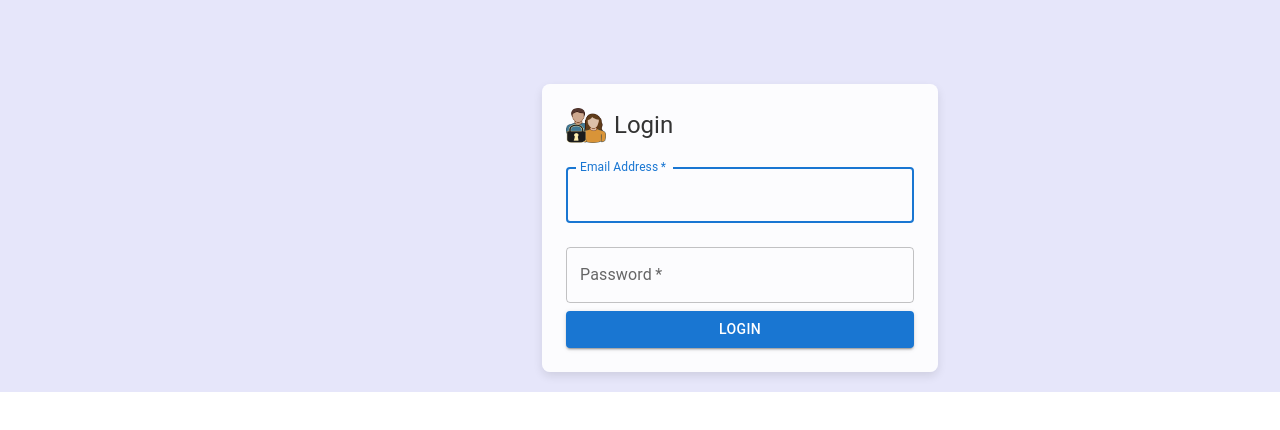
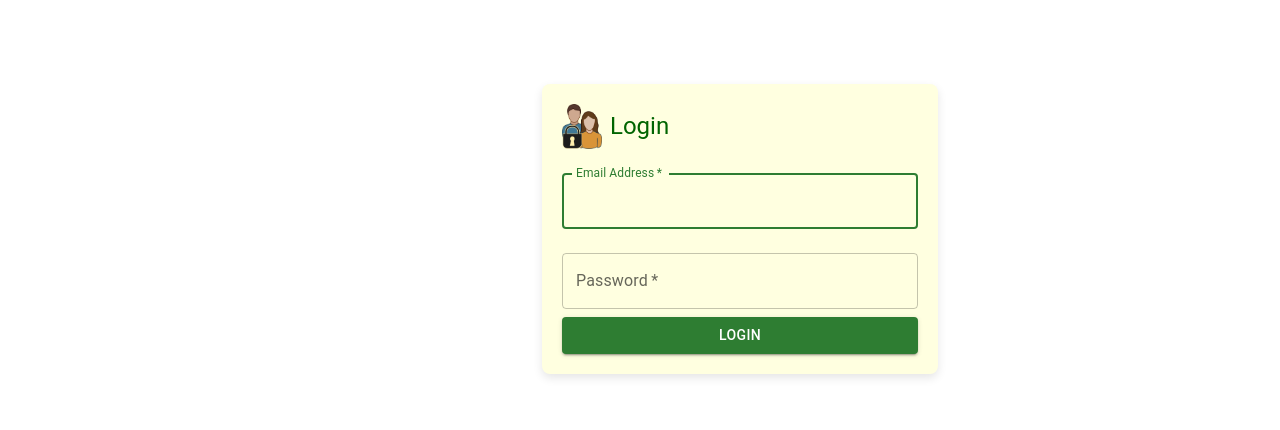
Before and after one commit to Veenaawasthi/Dashboard, a React (Create React App) app: page / in a window 1280 px wide. Shown: the top 430 px of the page. Built offline with nearby package versions, Linux system fonts and the light colour scheme.

Commit message:
style-update

```diff
--- a/src/App.css
+++ b/src/App.css
@@ -6,12 +6,13 @@
 
 
   /* Background image settings */
-   /* background-image: url('https://tse3.mm.bing.net/th?id=OIP.6vjF9yW0qFewpAqdAG2tygHaDu&pid=Api&P=0&h=180');  */
-  background-size: cover; /* Cover the entire viewport with the background image */
-  background-position: center; /* Center the background image */
+   /* background-image: url('http://getwallpapers.com/wallpaper/full/c/9/c/192782.jpg');   */
+  /* background-size: cover; Cover the entire viewport with the background image */
+  /* background-position: center; /* Center the background image */
+
 
   /*height: fit-content;  Set height to fit the content inside */
-  background-color: lavender; /* Fallback background color */
+  background-color: 'white'/* Fallback background color */
 }
 
 
@@ -63,7 +64,7 @@
 .service-table th,
 .service-table td {
   padding: 10px;
-  border: 1px solid #ccc;
+  border: 1px solid #1b1a1a;
   text-align: left;
 }
 
@@ -90,6 +91,8 @@ button:hover {
   display: flex;
   flex-wrap: wrap;
   gap: 20px;
+  background-color: rgb(245, 245, 228);
+
 }
 
 .form-entry {
--- a/src/Component/Form.js
+++ b/src/Component/Form.js
@@ -206,7 +206,7 @@ const Form = ({ formData, onSubmit }) => {
         maxWidth: "800px",
         margin: "0 auto",
         padding: "20px",
-        backgroundColor: "mediumslateblue",
+        backgroundColor: "lightyellow",
         border: "1px solid #ccc",
         borderRadius: "8px",
       }}
--- a/src/Component/Login.js
+++ b/src/Component/Login.js
@@ -2,6 +2,7 @@ import React, { useState } from 'react';
 import { useNavigate } from 'react-router-dom';
 import { TextField, Button, Container, Typography } from '@mui/material';
 import { makeStyles } from '@mui/styles';
+
 
 const useStyles = makeStyles((theme) => ({
   container: {
@@ -9,13 +10,17 @@ const useStyles = makeStyles((theme) => ({
     display: 'flex',
     flexDirection: 'column',
     alignItems: 'center',
+
   },
+
   formContainer: {
-    backgroundColor: 'rgba(255, 255, 255, 0.9)', // Semi-transparent background for the form
-    padding: '24px',
+    backgroundColor: 'lightyellow', // Semi-transparent background for the form
+    padding: '20px',
     borderRadius: '8px',
     boxShadow: '0 4px 10px rgba(0, 0, 0, 0.1)',
+
   },
+
   form: {
     width: '100%', // Fix the width of the form
     marginTop: '8px', // 1 * 8px
@@ -23,11 +28,12 @@ const useStyles = makeStyles((theme) => ({
   submitButton: {
     margin: '24px 0 16px', // 3 * 8px 0 2 * 8px
     padding: '12px', // Add padding to the button
+
   },
   title: {
     marginBottom: '16px', // Margin below the title
     fontWeight: 'bold', // Make the title bold
-    color: '#333', // Darker color for the title
+    color: 'darkgreen', // Darker color for the title
     display: 'flex',
     alignItems: 'center',
     gap: '8px',
@@ -87,7 +93,7 @@ const Login = ({ onLogin }) => {
     <Container component="main" maxWidth="xs" className={classes.container}>
       <div className={classes.formContainer}>
         <Typography component="h1" variant="h5" className={classes.title}>
-          <img src="/login.png" alt="login" style={{ width: "40px", height: "35px" }} />
+          <img src="/login.png" alt="login" style={{ width: "40px", height: "45px" }} />
           Login
         </Typography>
         <form className={classes.form} onSubmit={handleLogin}>
@@ -104,6 +110,7 @@ const Login = ({ onLogin }) => {
             value={email}
             onChange={(e) => setEmail(e.target.value)}
             className={classes.textField}
+            color='success'
           />
           <TextField
             variant="outlined"
@@ -118,12 +125,13 @@ const Login = ({ onLogin }) => {
             value={password}
             onChange={(e) => setPassword(e.target.value)}
             className={classes.textField}
+            color='success'
           />
           <Button
             type="submit"
             fullWidth
             variant="contained"
-            color="primary"
+            color="success"
             className={classes.submitButton}
           >
             Login
```
